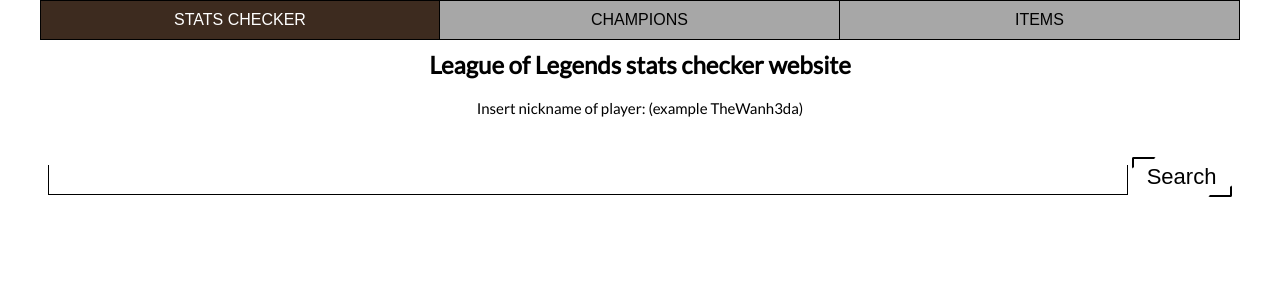
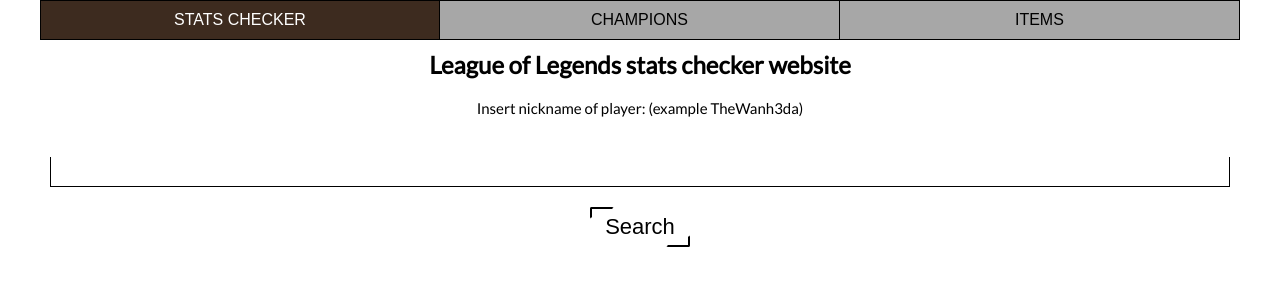
Before and after one commit to PathFiinder/League-of-Legends-StatsChecker, a plain HTML site: page index.html in a window 1280 px wide. Drawn offline with Linux system fonts and the light colour scheme; a web font is replaced by a local one.

Commit message:
Fixing button style

```diff
--- a/sass/_main__statsChecker.sass
+++ b/sass/_main__statsChecker.sass
@@ -13,11 +13,11 @@
         font-weight: normal
     .statsChecker__input
         height: 30px
-        width: 90%
+        width: calc(100% - 20px)
         padding-left: 10px
         font-size: 16px
         border: none
-        margin-bottom: 10px
+        margin: 10px 10px 10px 10px
         border-left: 1px solid black
         border-bottom: 1px solid black
         border-right: 1px solid black
```
Also changed, not shown: css/style.css, 1 other file.
